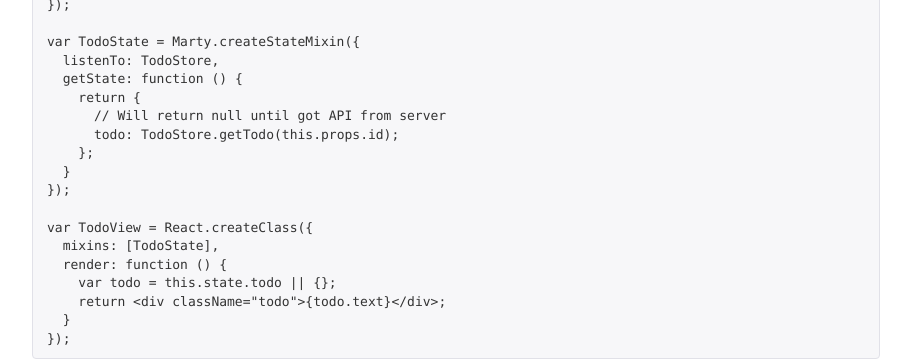
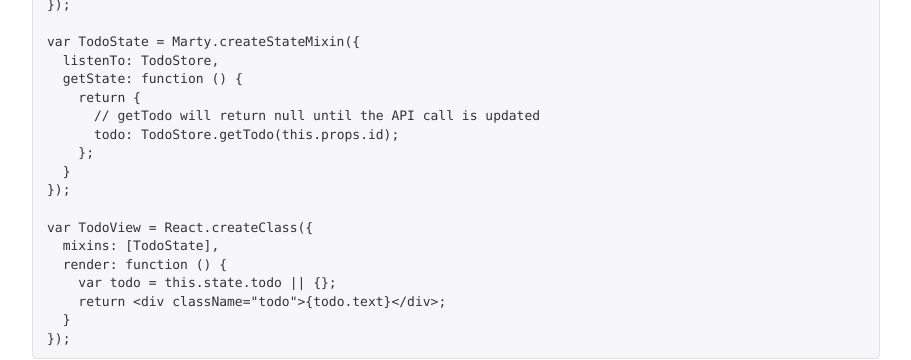
Before and after one commit to alsuper114/marty, a Jekyll site: the page built from docs/docs/index.md, in a window 1280 px wide and 900 px high, scrolled down 2049 px. Shown: the part 276-636 px from the top of the window, without its empty margins (38-949 px from the left). Built offline with Jekyll 4.4.1, drawn with Linux system fonts in a browser that asks for light colours; nearby versions of some CDN libraries; Markdown is read by kramdown in place of the engine named in the settings.

Commit message:
Adding small gramatical error

```diff
--- a/docs/docs/index.md
+++ b/docs/docs/index.md
@@ -119,7 +119,7 @@ var TodoState = Marty.createStateMixin({
   listenTo: TodoStore,
   getState: function () {
     return {
-      // Will return null until got API from server
+      // getTodo will return null until the API call is updated
       todo: TodoStore.getTodo(this.props.id);
     };
   }
```
